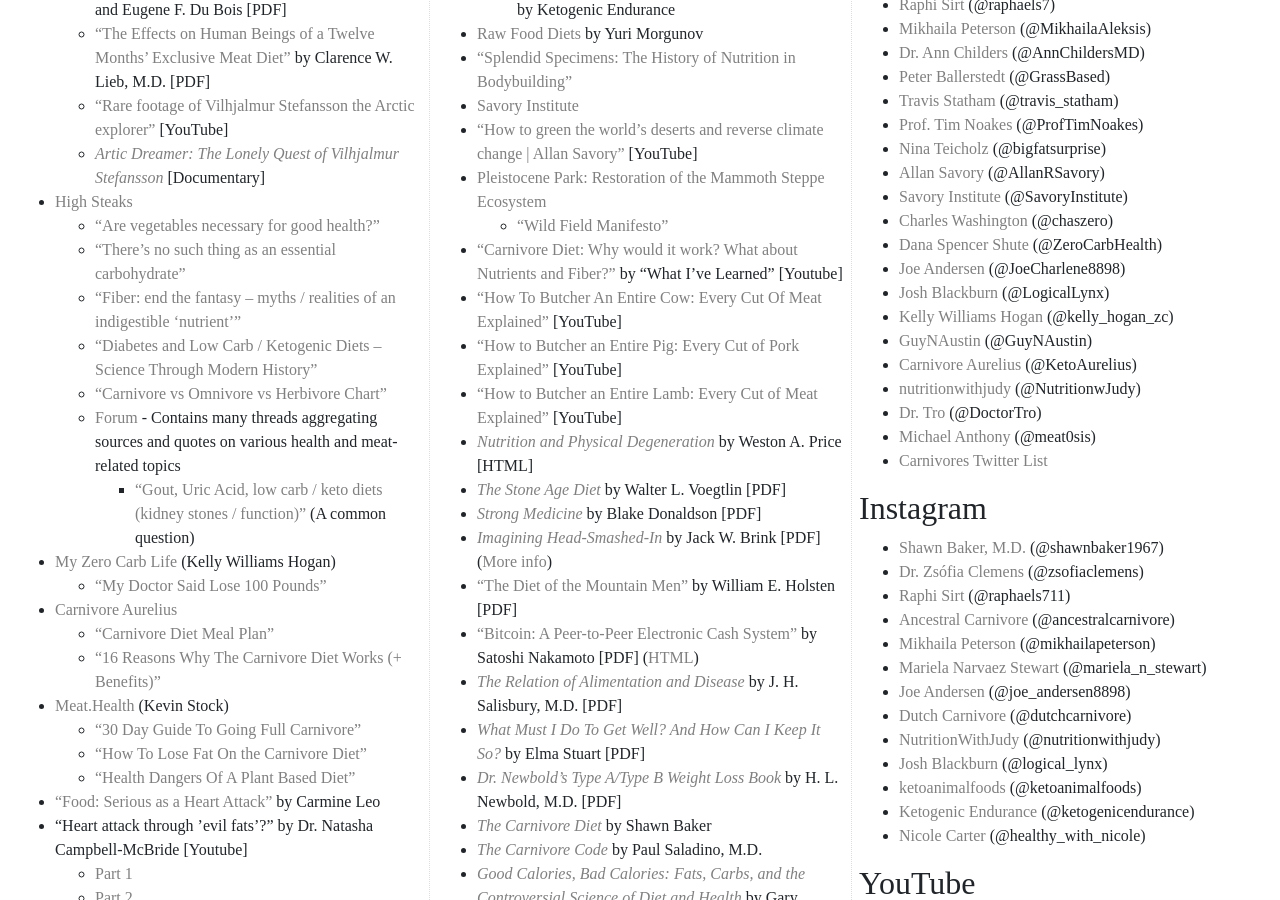
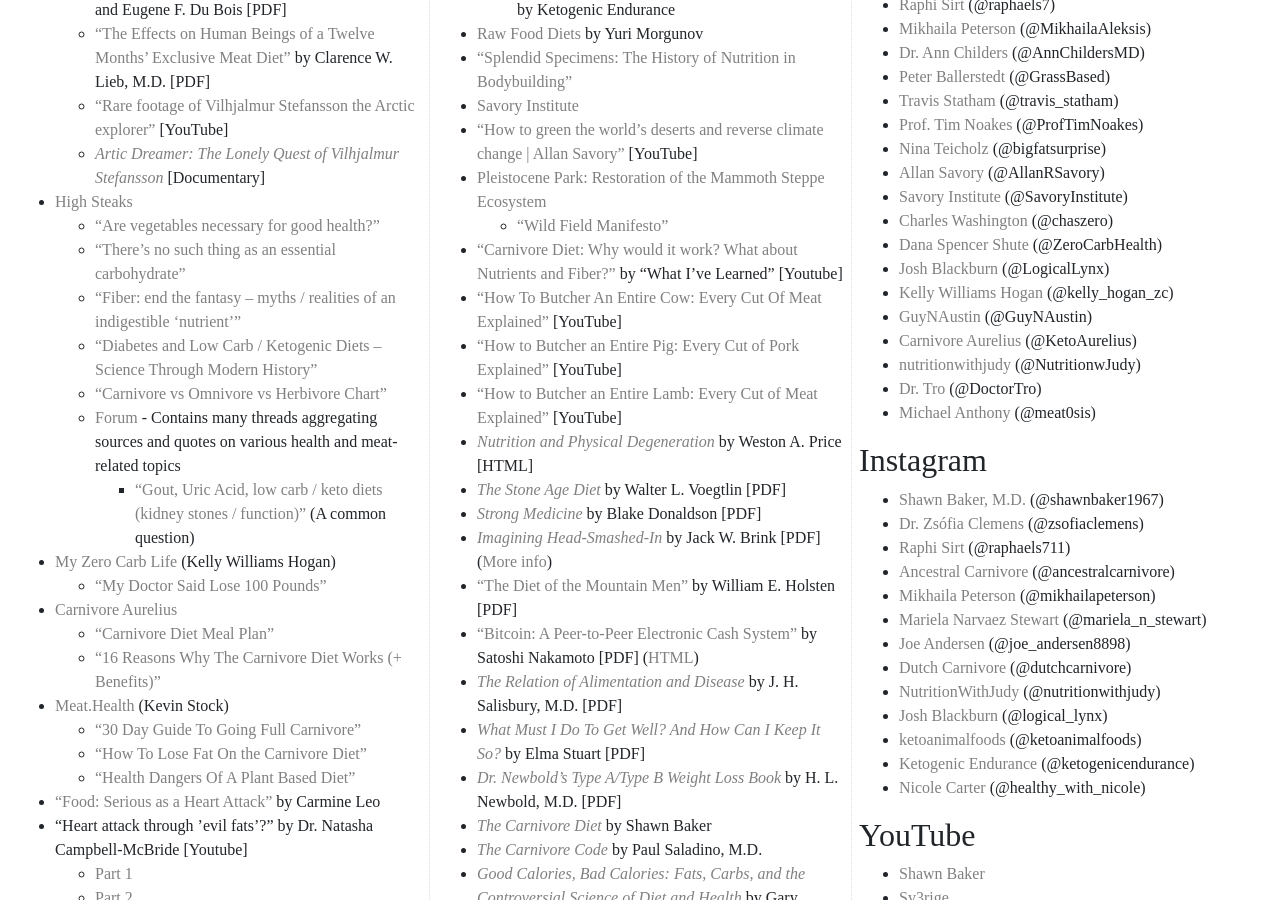
Before and after one commit to bitstein/justmeat.co, a Jekyll site: the page built from index.md, in a window 1280 px wide and 900 px high, scrolled down 946 px. Built offline with Jekyll 4.4.1, drawn with Linux system fonts in a browser that asks for light colours; nearby versions of some CDN libraries; some web fonts are replaced.

Commit message:
Remove dead twitter links

```diff
--- a/index.md
+++ b/index.md
@@ -173,7 +173,6 @@
 * [Savory Institute](https://twitter.com/SavoryInstitute) (@SavoryInstitute)
 * [Charles Washington](https://twitter.com/chaszero) (@chaszero)
 * [Dana Spencer Shute](https://twitter.com/ZeroCarbHealth) (@ZeroCarbHealth)
-* [Joe Andersen](https://twitter.com/JoeCharlene8898) (@JoeCharlene8898)
 * [Josh Blackburn](https://twitter.com/LogicalLynx) (@LogicalLynx)
 * [Kelly Williams Hogan](https://twitter.com/kelly_hogan_zc) (@kelly_hogan_zc)
 * [GuyNAustin](https://twitter.com/GuyNAustin) (@GuyNAustin)
@@ -181,7 +180,6 @@
 * [nutritionwithjudy](https://twitter.com/nutritionwjudy) (@NutritionwJudy)
 * [Dr. Tro](https://twitter.com/DoctorTro) (@DoctorTro)
 * [Michael Anthony](https://twitter.com/meat0sis) (@meat0sis)
-* [Carnivores Twitter List](https://twitter.com/sarahkaltsounis/lists/carnivores)
 
 ## Instagram
 
```
